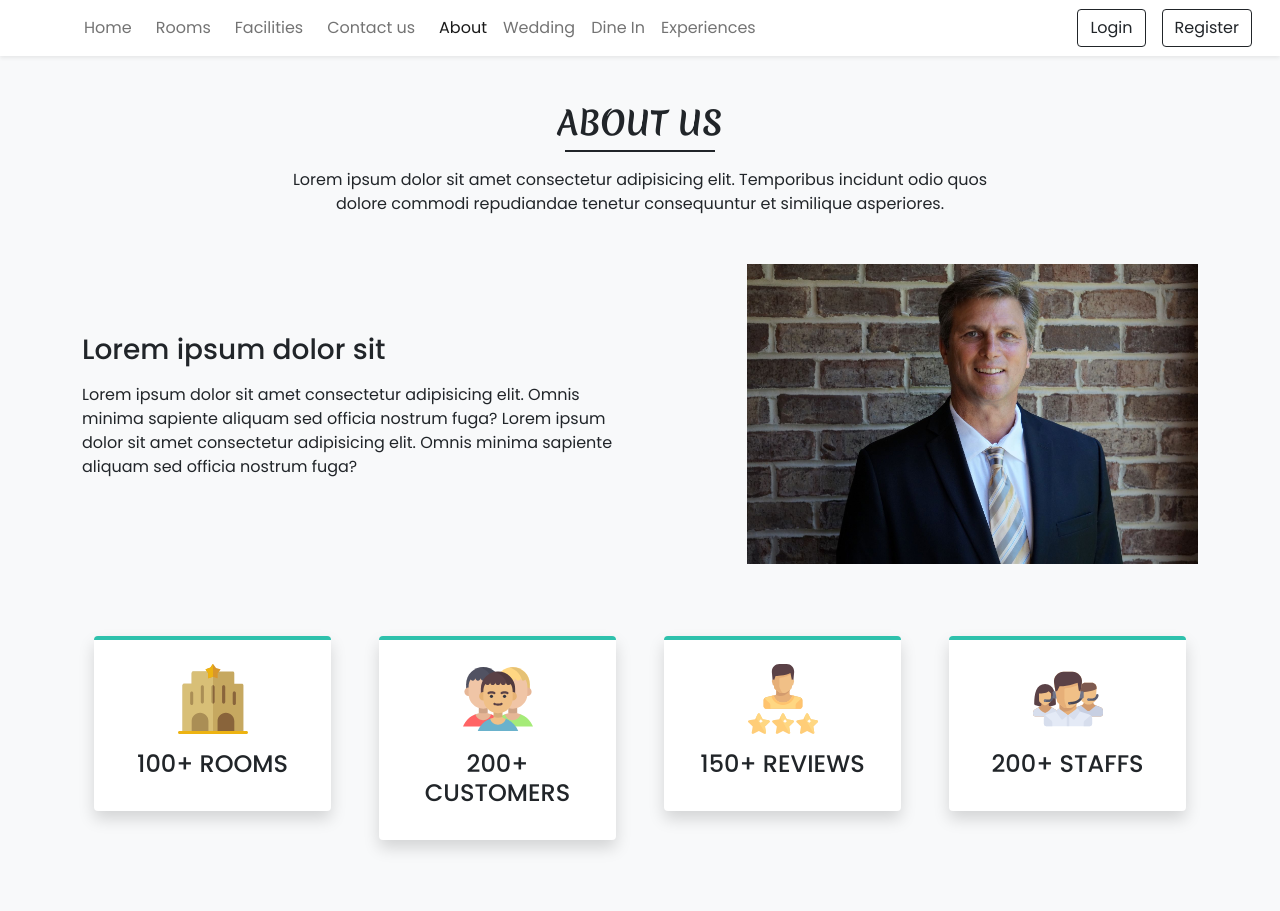
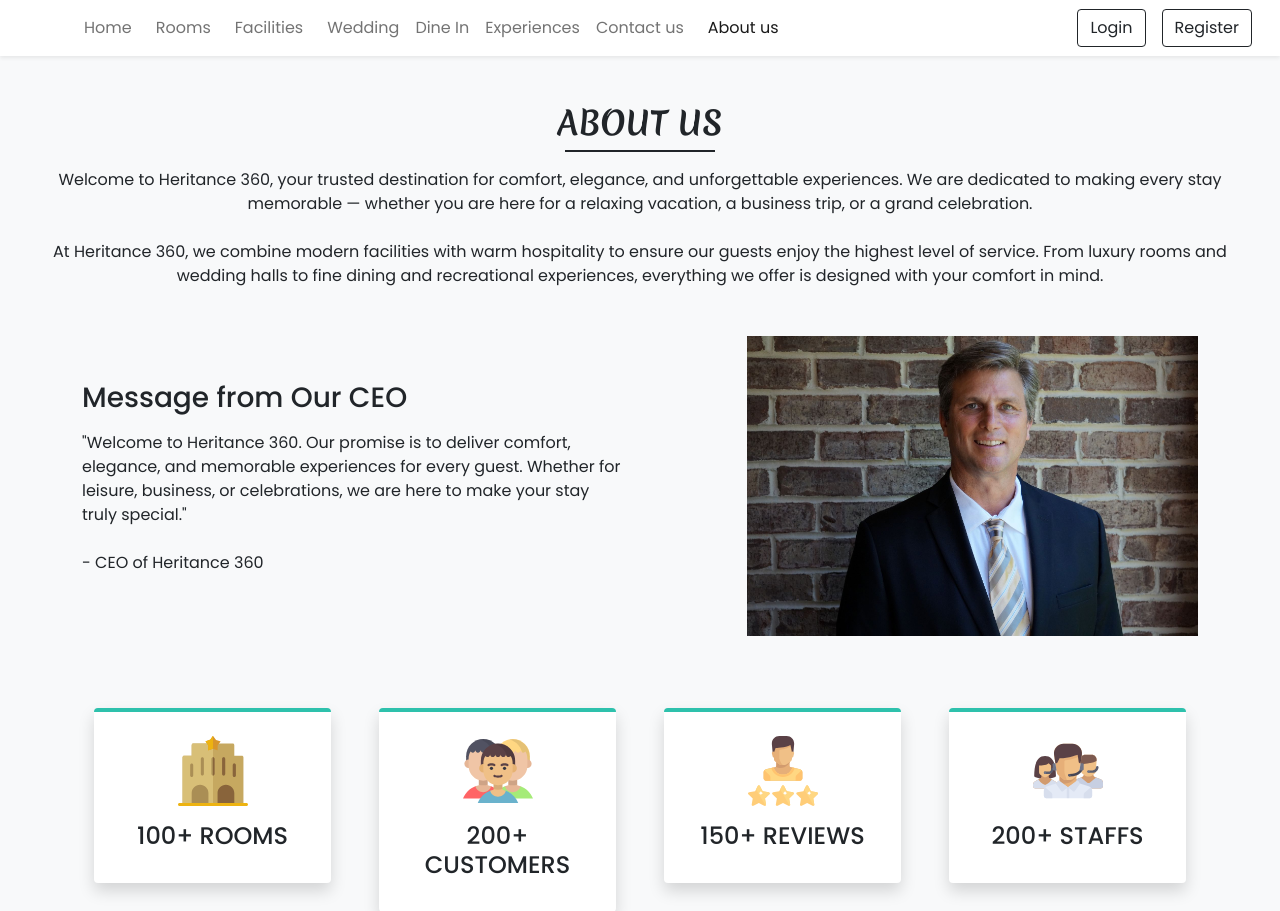
Before and after one commit to Pubudugunawardhana/HMS, a PHP site: page /hms/about.php in a window 1280 px wide. Shown: the top 911 px of the page. Run offline with PHP 8.4, Linux system fonts and the light colour scheme; data that the repository does not hold is empty; some libraries are stand-ins or nearby versions.

Commit message:
update and fix

```diff
--- a/about.php
+++ b/about.php
@@ -1,18 +1,20 @@
 <!DOCTYPE html>
 <html lang="en">
+
 <head>
   <meta charset="UTF-8">
   <meta http-equiv="X-UA-Compatible" content="IE=edge">
   <meta name="viewport" content="width=device-width, initial-scale=1.0">
-  <link  rel="stylesheet" href="https://unpkg.com/swiper@7/swiper-bundle.min.css">
+  <link rel="stylesheet" href="https://unpkg.com/swiper@7/swiper-bundle.min.css">
   <?php require('inc/links.php'); ?>
   <title><?php echo $settings_r['site_title'] ?> - ABOUT</title>
   <style>
-    .box{
+    .box {
       border-top-color: var(--teal) !important;
     }
   </style>
 </head>
+
 <body class="bg-light">
 
   <?php require('inc/header.php'); ?>
@@ -20,22 +22,24 @@
   <div class="my-5 px-4">
     <h2 class="fw-bold h-font text-center">ABOUT US</h2>
     <div class="h-line bg-dark"></div>
+
     <p class="text-center mt-3">
-      Lorem ipsum dolor sit amet consectetur adipisicing elit.
-      Temporibus incidunt odio quos <br> dolore commodi repudiandae
-      tenetur consequuntur et similique asperiores.
+      Welcome to Heritance 360, your trusted destination for comfort, elegance, and unforgettable experiences.
+      We are dedicated to making every stay memorable — whether you are here for a relaxing vacation, a business trip, or a grand celebration.
+      <br><br>
+      At Heritance 360, we combine modern facilities with warm hospitality to ensure our guests enjoy the highest level of service. From luxury rooms and wedding halls to fine dining and recreational experiences, everything we offer is designed with your comfort in mind.
     </p>
   </div>
 
   <div class="container">
     <div class="row justify-content-between align-items-center">
       <div class="col-lg-6 col-md-5 mb-4 order-lg-1 order-md-1 order-2">
-        <h3 class="mb-3">Lorem ipsum dolor sit</h3>
+        <h3 class="mb-3">Message from Our CEO</h3>
         <p>
-          Lorem ipsum dolor sit amet consectetur adipisicing elit.
-          Omnis minima sapiente aliquam sed officia nostrum fuga?
-          Lorem ipsum dolor sit amet consectetur adipisicing elit.
-          Omnis minima sapiente aliquam sed officia nostrum fuga?
+          "Welcome to Heritance 360. Our promise is to deliver comfort, elegance, and memorable experiences for every guest. Whether for leisure, business, or celebrations, we are here to make your stay truly special."
+          <br><br>
+          - CEO of Heritance 360
+
         </p>
       </div>
       <div class="col-lg-5 col-md-5 mb-4 order-lg-2 order-md-2 order-1">
@@ -73,22 +77,25 @@
     </div>
   </div>
 
+  <?php require('inc/footer.php'); ?>
+
+
   <!-- <h3 class="my-5 fw-bold h-font text-center">MANAGEMENT TEAM</h3> -->
 
   <!-- <div class="container px-4">
     <div class="swiper mySwiper">
       <div class="swiper-wrapper mb-5">
         <?php
-          $about_r = selectAll('team_details');
-          $path=ABOUT_IMG_PATH;
-          while($row = mysqli_fetch_assoc($about_r)){
-            echo<<<data
+        $about_r = selectAll('team_details');
+        $path = ABOUT_IMG_PATH;
+        while ($row = mysqli_fetch_assoc($about_r)) {
+          echo <<<data
               <div class="swiper-slide bg-white text-center overflow-hidden rounded">
                 <img src="$path$row[picture]" class="w-100">
                 <h5 class="mt-2">$row[name]</h5>
               </div>
             data;
-          }
+        }
 
         ?>
       </div>
@@ -97,7 +104,7 @@
   </div> -->
 
 
-  <?php require('inc/footer.php'); ?>
+
 
   <script src="https://unpkg.com/swiper/swiper-bundle.min.js"></script>
 
@@ -126,4 +133,5 @@
 
 
 </body>
+
 </html>
--- a/inc/header.php
+++ b/inc/header.php
@@ -16,12 +16,6 @@
           <a class="nav-link me-2" href="facilities.php">Facilities</a>
         </li>
         <li class="nav-item">
-          <a class="nav-link me-2" href="contact.php">Contact us</a>
-        </li>
-        <li class="nav-item">
-          <a class="nav-link" href="about.php">About</a>
-        </li>
-        <li class="nav-item">
           <a class="nav-link" href="wedding_halls.php">Wedding</a>
         </li>
         <li class="nav-item">
@@ -29,6 +23,13 @@
         </li>
         <li class="nav-item">
           <a class="nav-link" href="experience.php">Experiences</a>
+        </li>
+
+        <li class="nav-item">
+          <a class="nav-link me-2" href="contact.php">Contact us</a>
+        </li>
+        <li class="nav-item">
+          <a class="nav-link" href="about.php">About us</a>
         </li>
       </ul>
       <div class="d-flex">
--- a/wedding_halls.php
+++ b/wedding_halls.php
@@ -47,6 +47,7 @@ try {
             Celebrate your love amidst the awe-inspiring natural beauty of Heritance 360, an architectural gem designed
             by world renowned architect Geoffrey Bawa. Our forested sanctuary provides a stunning backdrop to your special day,
             complete with an elegant architectural venue, exquisite dining options and perfect attention paid to every detail.
+            <br><br>
             Our dedicated team of professionals will work hand-in-hand with you, ensuring your dream day turns into a cherished memory.
         </p>
     </div>
```
Also changed, not shown: facilities.php (+6 -3 lines).
